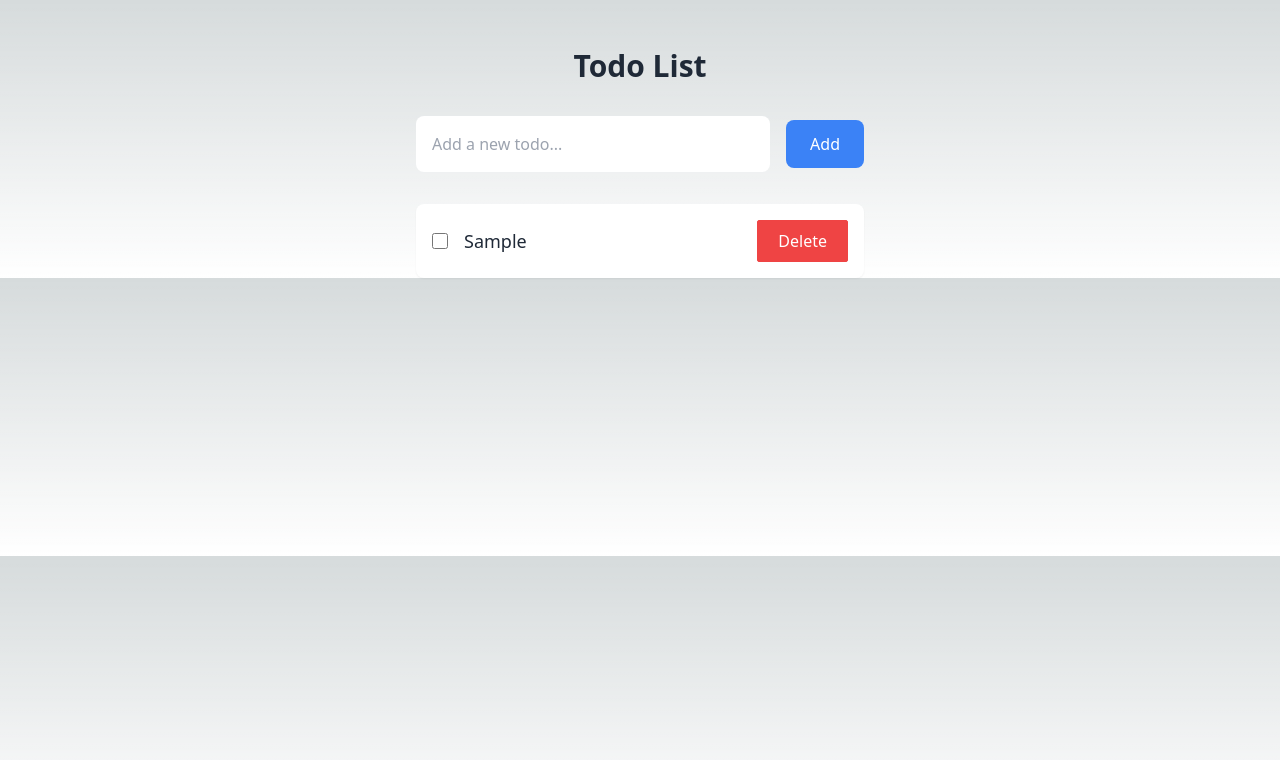
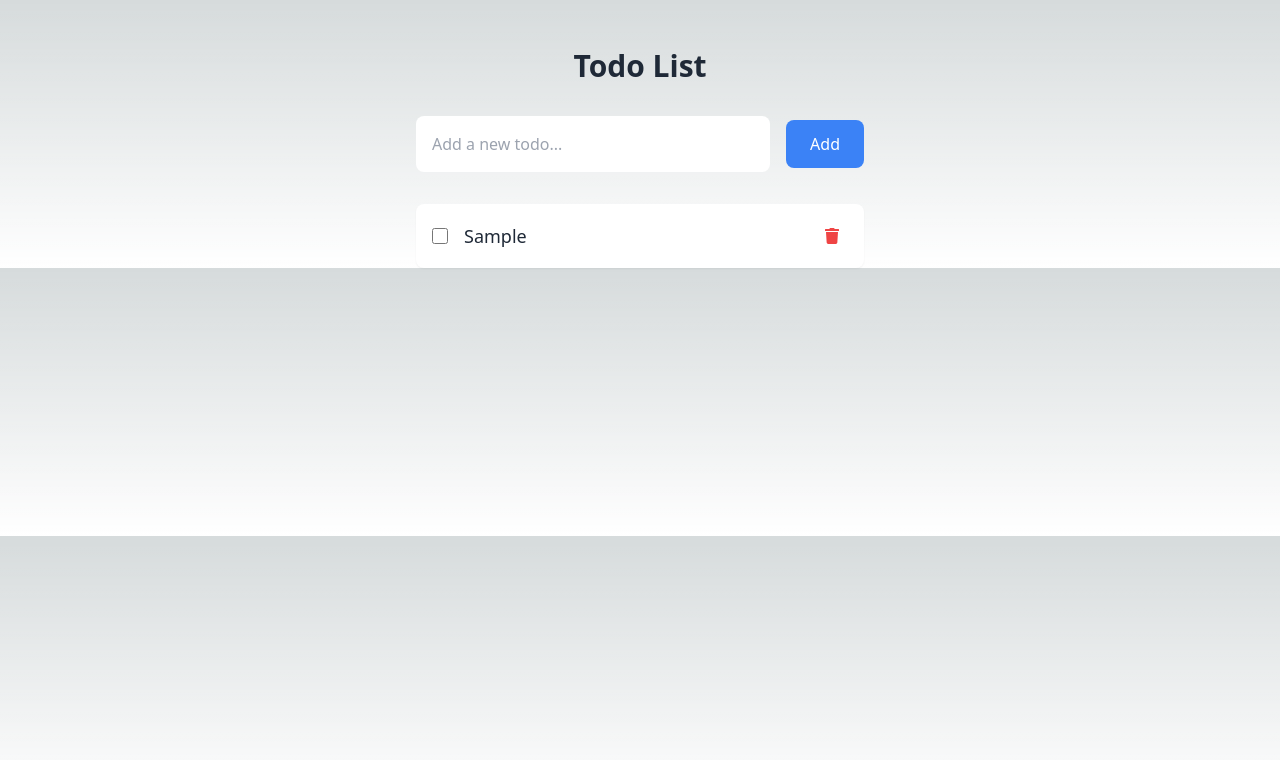
Before and after one commit to Oscardobanks/nextjs-todo-app, a Next.js app: page / in a window 1280 px wide. Both pictures are taken after typing "Sample" into the empty fields and a click on the button "Add". Shown: the top 760 px of the page. Built offline with nearby package versions, Linux system fonts and the light colour scheme; no server answers.

Commit message:
updated todoList

```diff
--- a/src/app/todoList/page.js
+++ b/src/app/todoList/page.js
@@ -1,6 +1,7 @@
 'use client'
 import React from "react";
 import Link from "next/link";
+import { FaTrash } from "react-icons/fa";
 
 const TodoList = ({ todos, onToggleCompleted, onDelete }) => {
   const handleToggleCompleted = (todoId) => {
@@ -27,11 +28,17 @@ const TodoList = ({ todos, onToggleCompleted, onDelete }) => {
               </span>
             </Link>
           </div>
-          <button
+          {/* <button
             onClick={() => onDelete(todo.id)}
             className="border border-red-500 text-white bg-red-500 py-2 px-5 rounded-sm hover:text-red-500 hover:bg-white"
           >
               Delete
+          </button> */}
+          <button
+            onClick={() => onDelete(todo.id)}
+            className="flex items-center justify-center w-8 h-8 text-red-500 transition-colors hover:text-red-600 dark:hover:text-red-400"
+          >
+            <FaTrash />
           </button>
         </div>
       ))}
```
